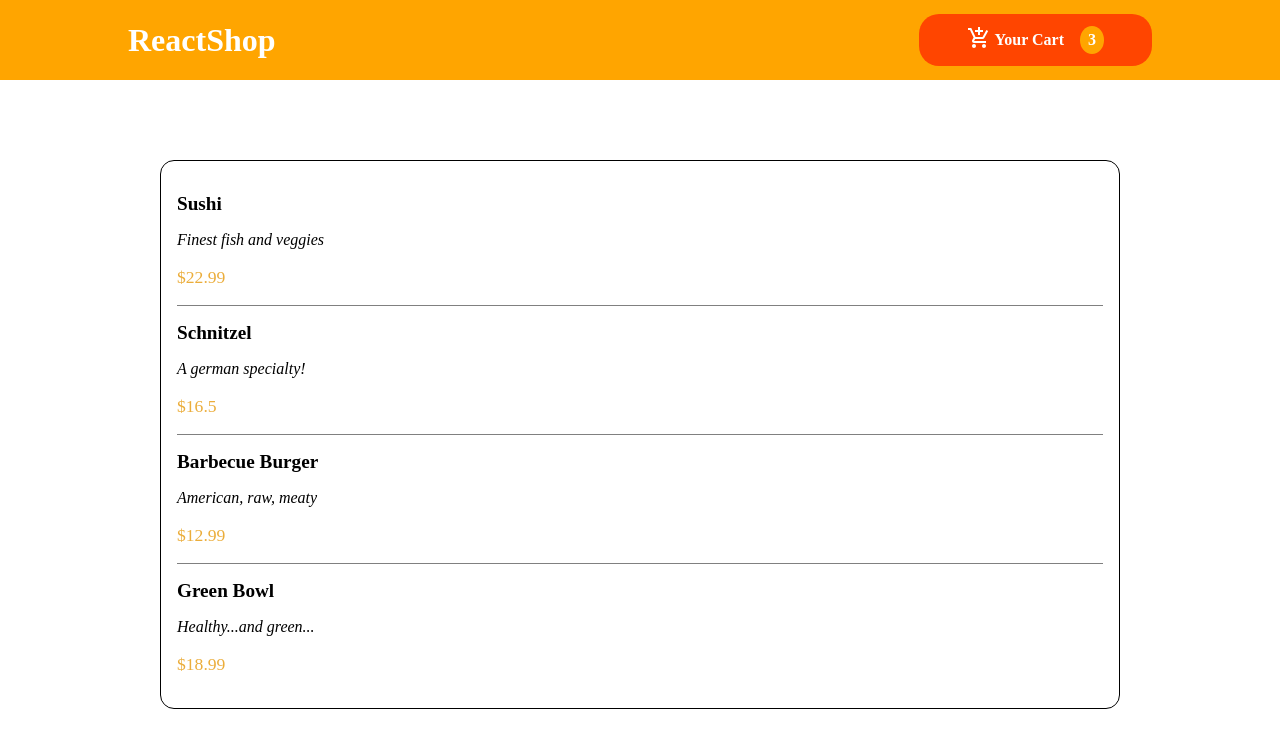
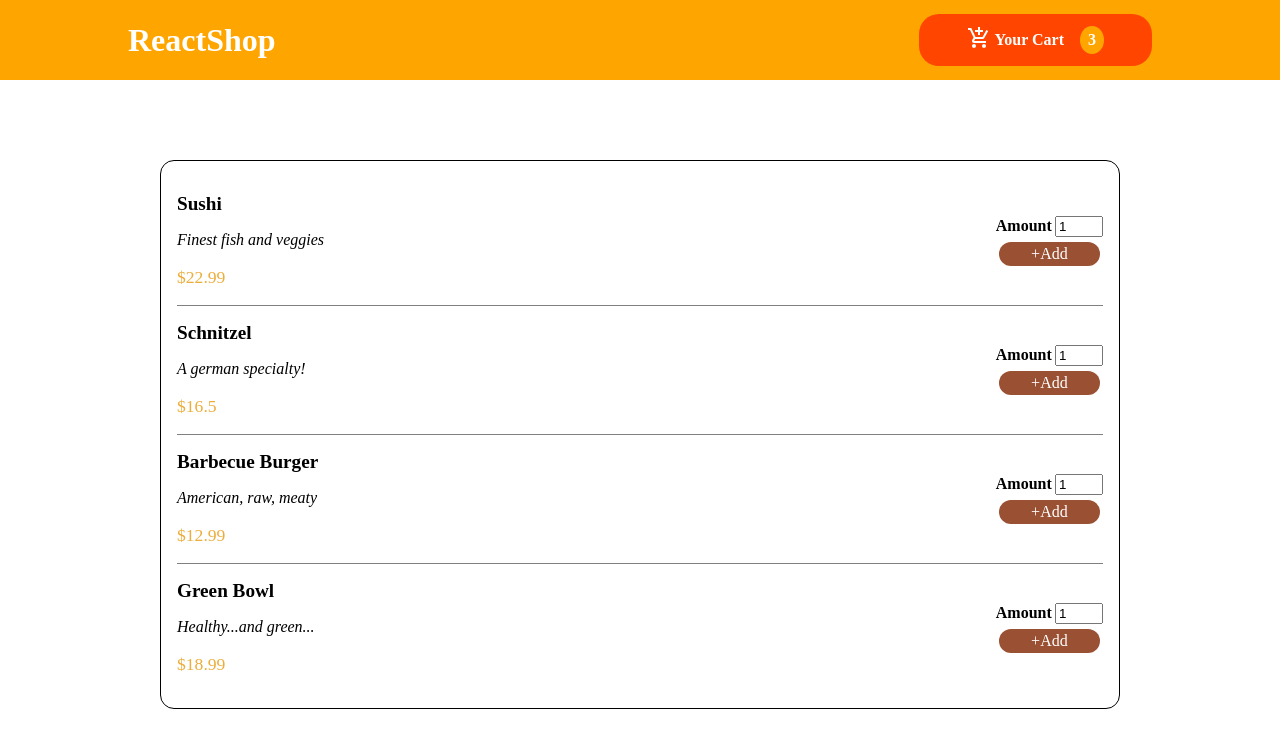
Before and after one commit to dobidugi/react-shop, a React (Create React App) app: page / in a window 1280 px wide. Shown: the top 748 px of the page. Built offline with nearby package versions, Linux system fonts and the light colour scheme.

Commit message:
item 구매 양식추가

```diff
--- a/src/components/Items/Item.jsx
+++ b/src/components/Items/Item.jsx
@@ -1,5 +1,6 @@
 import React from "react";
 import classes from "./Item.module.css";
+import ItemForm from "./ItemForm";
 function Item(props) {
     const { name, description, price } = props;
     const dPrice = `$${price}`;
@@ -10,7 +11,7 @@ function Item(props) {
                 <p className={classes.description}>{description}</p>
                 <p className={classes.price}>{dPrice}</p>
             </div>
-            <div></div>
+            <div><ItemForm /></div>
         </li>
     );
 }
--- a/src/components/Items/Item.module.css
+++ b/src/components/Items/Item.module.css
@@ -1,6 +1,8 @@
 .item {
     display: flex;
-    flex-direction: column;
+    flex-direction: row;
+    justify-content: space-between;
+    align-items: center;
     border-bottom: 1px solid gray;
 }
 
--- /dev/null
+++ b/src/components/Items/ItemForm.jsx
@@ -0,0 +1,23 @@
+import React from "react";
+import LabelInput from "../UI/LabelInput";
+import classes from "./ItemForm.module.css";
+
+function ItemForm() {
+    return (
+        <form className={classes.form}>
+            <LabelInput label={"Amount"}
+                input={{
+                    id: "amount",
+                    type: "number",
+                    min: "1",
+                    max: "99",
+                    defaultValue: "1",
+                    step: "1"
+                }}
+            />
+            <button>+Add</button>
+        </form>
+    );
+}
+
+export default ItemForm;
--- /dev/null
+++ b/src/components/Items/ItemForm.module.css
@@ -0,0 +1,23 @@
+.form {
+    display: flex;
+    flex-direction: column;
+    justify-content: space-between;
+    align-items: center;
+}
+
+.form label {
+    font-weight: bold;
+    margin-right: 0.2rem;
+}
+
+.form input {
+    width: 3rem;
+}
+
+.form button {
+    background-color: rgb(153, 80, 51);
+    padding: 0.2rem 2rem;
+    border-radius: 15px;
+    color: white;
+    margin-top: 0.3rem;
+}
--- /dev/null
+++ b/src/components/UI/LabelInput.jsx
@@ -0,0 +1,13 @@
+import React from "react";
+
+function LabelInput(props) {
+    const { label, input } = props;
+    return (
+        <div>
+            <label htmlFor={input.id}>{label}</label>
+            <input {...input}/>
+        </div>
+    );
+}
+
+export default LabelInput;
```
